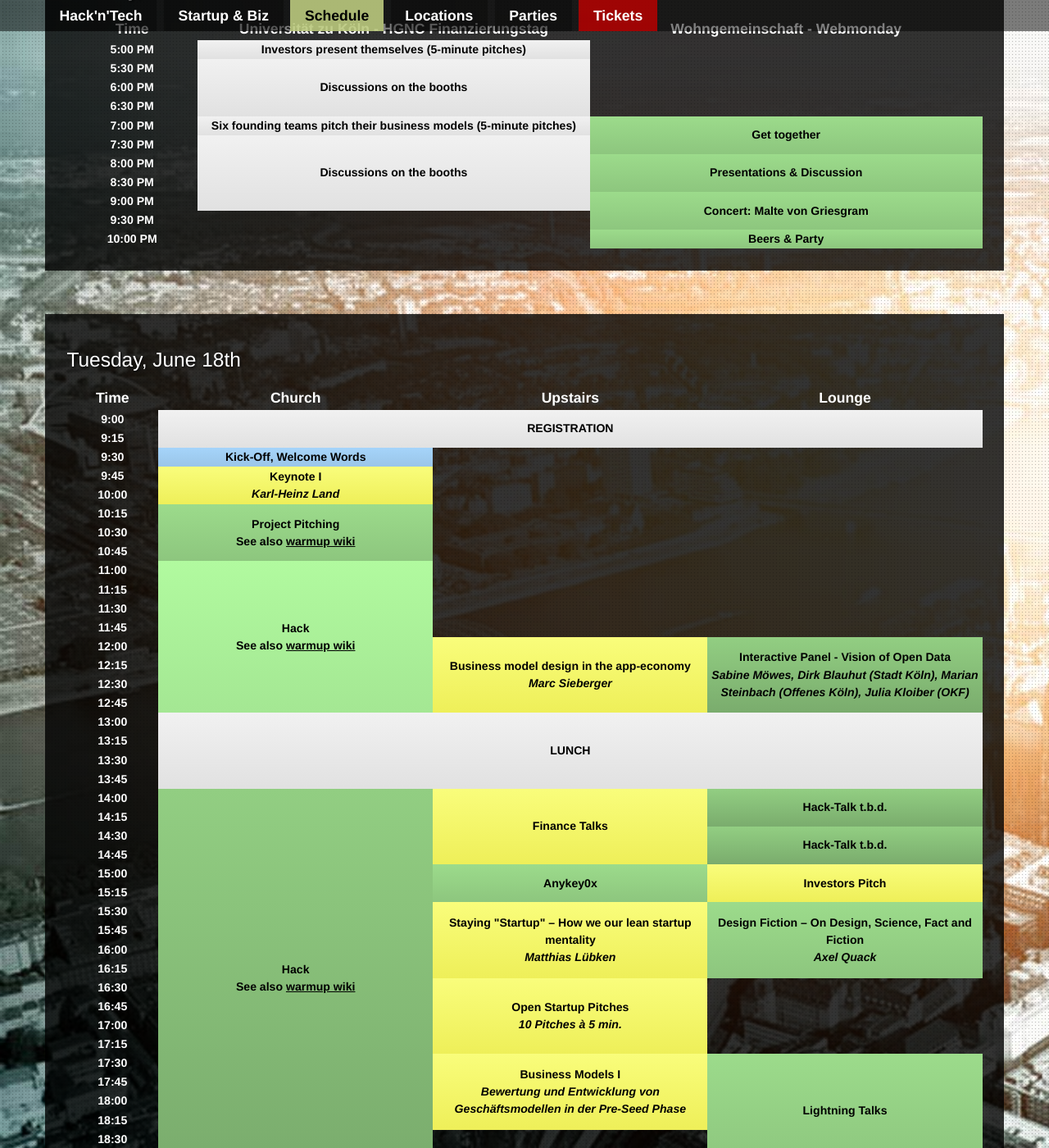
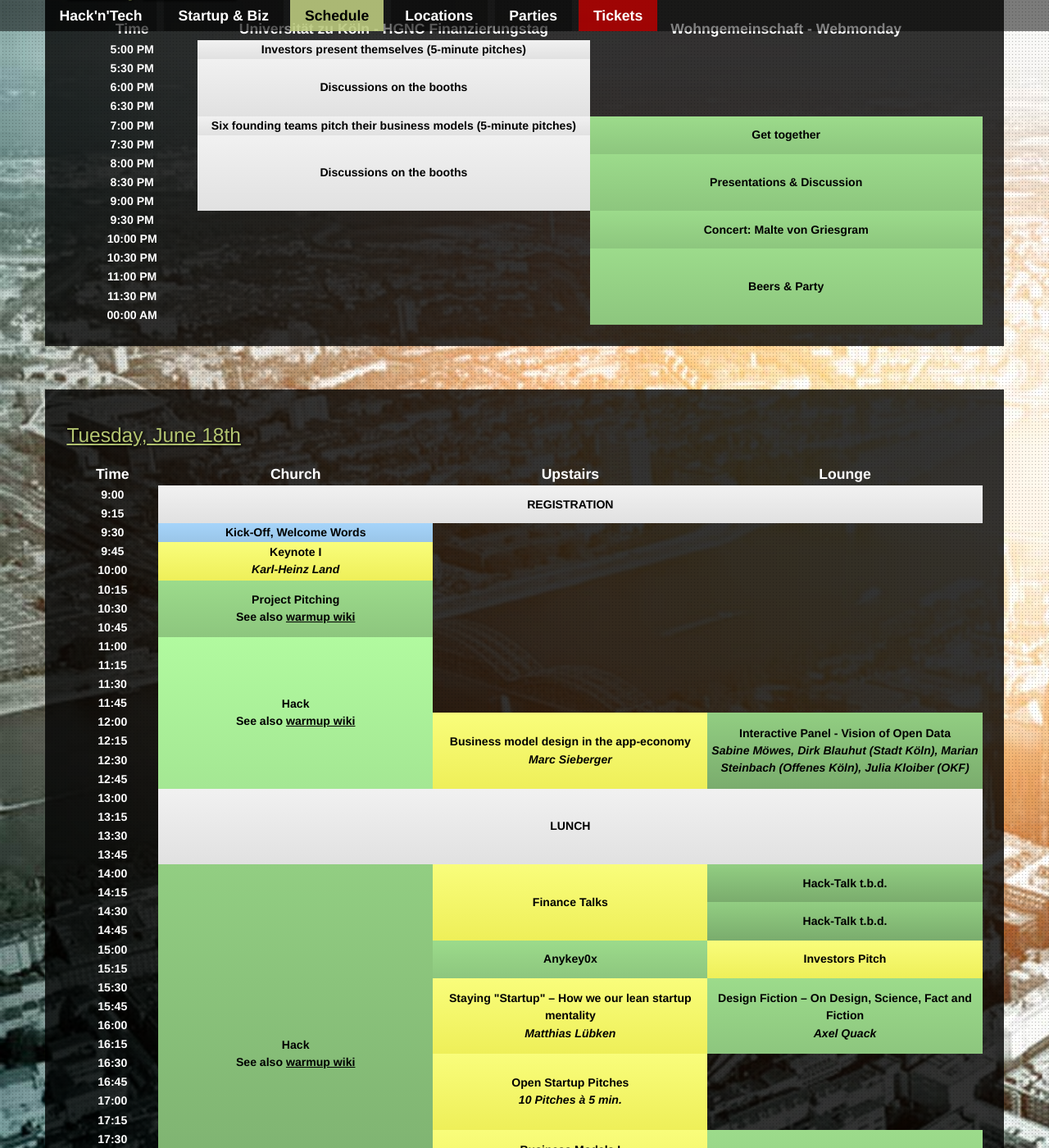
Before and after one commit to InteractiveCologne/interactivecologne.github.com, a Jekyll site: the page built from schedule.html, in a window 1280 px wide and 1400 px high, scrolled down 721 px. Shown: the whole window at 82% size. Built offline with Jekyll 4.4.1, drawn with Linux system fonts in a browser that asks for light colours; nearby versions of some CDN libraries; some of the changed text lies outside the part shown.

Commit message:
schedule update

```diff
--- a/schedule.html
+++ b/schedule.html
@@ -120,7 +120,7 @@
 	<div class="content">
 		<h2>Detailed Schedule</h2>
 
-		<h3>Monday, June 17th</h3>
+		<h3><a href="#monday" name="monday">Monday, June 17th</a></h3>
 		<div class="schedule">
 		<table>
 			<tr>
@@ -153,29 +153,42 @@
 			</tr>
 			<tr>
 				<td>8:00 PM</td>
-				<td rowspan="2" class="hacktalks"><strong>Presentations & Discussion</strong></td>
+				<td rowspan="3" class="hacktalks"><strong>Presentations & Discussion</strong></td>
 			</tr>
 			<tr>
 				<td>8:30 PM</td>
 			</tr>
 			<tr>
 				<td>9:00 PM</td>
+			</tr>
+			<tr>
+				<td>9:30 PM</td>
+				<td>&nbsp;</td>
 				<td rowspan="2" class="hacktalks"><strong>Concert: Malte von Griesgram</strong></td>
 			</tr>
 			<tr>
-				<td>9:30 PM</td>
+				<td>10:00 PM</td>
 			</tr>
 			<tr>
-				<td>10:00 PM</td>
+				<td>10:30 PM</td>
 				<td>&nbsp;</td>
-				<td class="hacktalks"><strong>Beers & Party</strong></td>
+				<td class="hacktalks" rowspan="5"><strong>Beers & Party</strong></td>
+			</tr>
+			<tr>
+				<td>11:00 PM</td>
+			</tr>
+			<tr>
+				<td>11:30 PM</td>
+			</tr>
+			<tr>
+				<td>00:00 AM</td>
 			</tr>
 		</table>
 		</div>
 	</div>
 
 	<div class="content">
-		<h3>Tuesday, June 18th</h3>
+		<h3><a href="#tuesday" name="tuesday">Tuesday, June 18th</a></h3>
 		<div class="schedule">
 		<table>
 			<tr>
@@ -361,10 +374,9 @@
 			<tr>
 				<td>18:45</td>
 			</tr>
-
 			<tr>
 				<td>19:00</td>
-				<td rowspan="4" colspan="3" class="common">
+				<td rowspan="16" colspan="3" class="common">
 					Party @ Blue Shell
 				</td>
 			</tr>
@@ -377,11 +389,38 @@
 			<tr>
 				<td>19:45</td>
 			</tr>
+			<tr>
+				<td>20:00</td>
+			</tr>
+			<tr>
+				<td>20:15</td>
+			</tr>
+			<tr>
+				<td>20:30</td>
+			</tr>
+			<tr>
+				<td>20:45</td>
+			</tr>
+			<tr>
+				<td>21:00</td>
+			</tr>
+			<tr>
+				<td>21:15</td>
+			</tr>
+			<tr>
+				<td>21:30</td>
+			</tr>
+			<tr>
+				<td>21:45</td>
+			</tr>
+			<tr>
+				<td>22:00</td>
+			</tr>
 		</table>
 		</div>
 	</div>
 	<div class="content">
-		<h3>Wednesday, June 19th</h3>
+		<h3><a href="#wednesday" name="wednesday">Wednesday, June 19th</a></h3>
 		<div class="schedule">
 		<table>
 			<tr>
@@ -592,11 +631,13 @@
 			<tr>
 				<td>18:45</td>
 			</tr>
-
 			<tr>
 				<td>19:00</td>
-				<td rowspan="4" colspan="3" class="common">
+				<td rowspan="13" colspan="2" class="common">
 					Party Time @ Scheues Reh
+				</td>
+				<td rowspan="13" colspan="3" class="hackitself">
+					Cologne.rb
 				</td>
 			</tr>
 			<tr>
@@ -608,11 +649,38 @@
 			<tr>
 				<td>19:45</td>
 			</tr>
+			<tr>
+				<td>20:00</td>
+			</tr>
+			<tr>
+				<td>20:15</td>
+			</tr>
+			<tr>
+				<td>20:30</td>
+			</tr>
+			<tr>
+				<td>20:45</td>
+			</tr>
+			<tr>
+				<td>21:00</td>
+			</tr>
+			<tr>
+				<td>21:15</td>
+			</tr>
+			<tr>
+				<td>21:30</td>
+			</tr>
+			<tr>
+				<td>21:45</td>
+			</tr>
+			<tr>
+				<td>22:00</td>
+			</tr>
 		</table>
 		</div>
 	</div>
 	<div class="content">
-		<h3>Thursday, June 20th</h3>
+		<h3><a href="#thursday" name="thursday">Thursday, June 20th</a></h3>
 			<p>coming soon...</p>
 <!--		<div class="schedule">
  		<table>
@@ -667,7 +735,7 @@
 		</div>-->
 	</div>
 	<div class="content">
-		<h3>Friday, June 21st</h3>
+		<h3><a href="#friday" name="friday">Friday, June 21st</a></h3>
 			<p>coming soon...</p>
 <!-- 		<div class="schedule">
 		<table>
@@ -722,7 +790,7 @@
 		</div>-->
 	</div>
 	<div class="content">
-		<h3>Saturday, June 22nd</h3>
+		<h3><a href="#saturday" name="saturday">Saturday, June 22nd</a></h3>
 			<p>coming soon...</p>
 <!-- 		<div class="schedule">
 		<table>
@@ -777,7 +845,7 @@
 		</div>-->
 	</div>
 	<div class="content">
-		<h3>Sunday, June 23rd</h3>
+		<h3><a href="#sunday" name="sunday">Sunday, June 23rd</a></h3>
 			<p>coming soon...</p>
 <!-- 		<div class="schedule">
 		<table>
```
